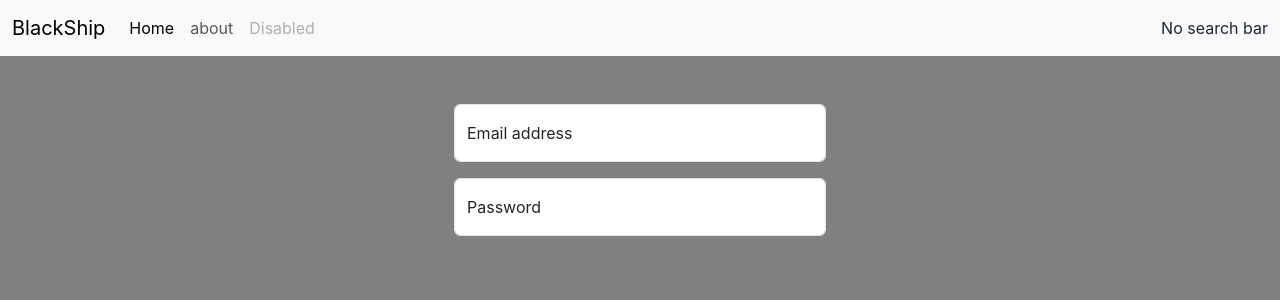
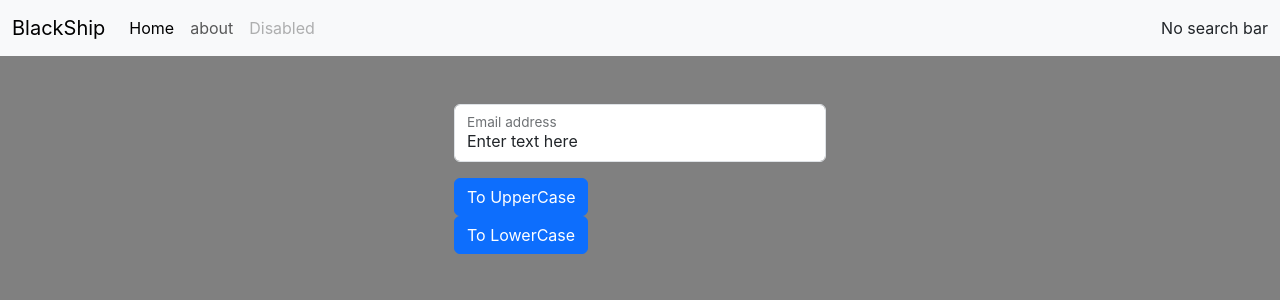
Before and after one commit to Shoaib-Navi/REACT-BY-JC-SIR, a React (Create React App) app in the folder my-app/: page / in a window 1280 px wide. Shown: the top 300 px of the page. Built offline with nearby package versions, Linux system fonts and the light colour scheme.

Commit message:
create textarea.js component

```diff
--- a/my-app/src/MyComponents/TextForm.js
+++ b/my-app/src/MyComponents/TextForm.js
@@ -1,28 +1,69 @@
-import React from 'react';
+import React ,{useState} from 'react';
+
 
 export default function TextForm() {
+
+const [text , setText] = useState("Enter text here");  //this text is initial text.  text is fixed value, but you want to change text then it will be change by setText
+
+const handleOnChange = (event) =>{
+  setText(event.target.value);
+}
+const handleUpClick = (event) =>{
+  let newText = text.toUpperCase();
+  setText(newText);
+}
+const handleDownClick = (event) =>{
+  let newText = text.toLowerCase();
+  setText(newText);
+}
+
+
+
   return (
     <div className="container d-flex justify-content-center mt-5">
       <div className="col-md-6 col-lg-4">
         <div className="form-floating mb-3">
           <input
-            type="email"
+            type="textArea"
             className="form-control"
             id="floatingInput"
             placeholder="name@example.com"
+            onChange={handleOnChange}
+            value={text}
           />
           <label htmlFor="floatingInput">Email address</label>
         </div>
         <div className="form-floating">
           <input
-            type="password"
-            className="form-control"
-            id="floatingPassword"
+            type="submit"
+            className="btn btn-primary b1"
+            onClick={handleUpClick}
             placeholder="Password"
+            value="To UpperCase"
           />
-          <label htmlFor="floatingPassword">Password</label>
+
+        </div>
+        <div className="form-floating">
+          <input
+            type="submit"
+            className="btn btn-primary b1"
+            onClick={handleDownClick}
+            placeholder="Password"
+            value="To LowerCase"
+          />
+
         </div>
       </div>
     </div>
   );
 }
+
+
+
+//what is state management?
+//class manages
+//Hooks is used to manages state management
+
+
+//assignment
+//convert to lowercase
```
